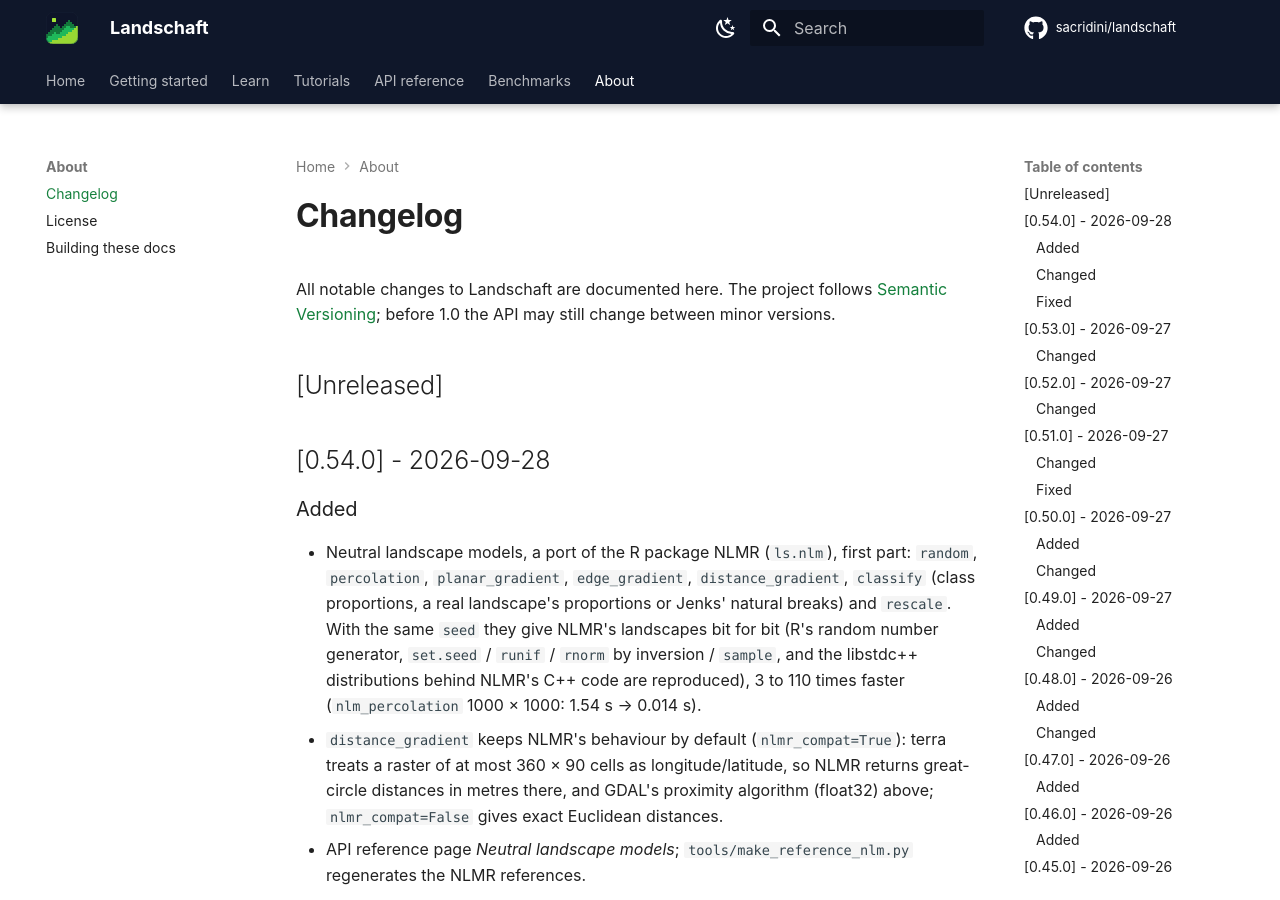
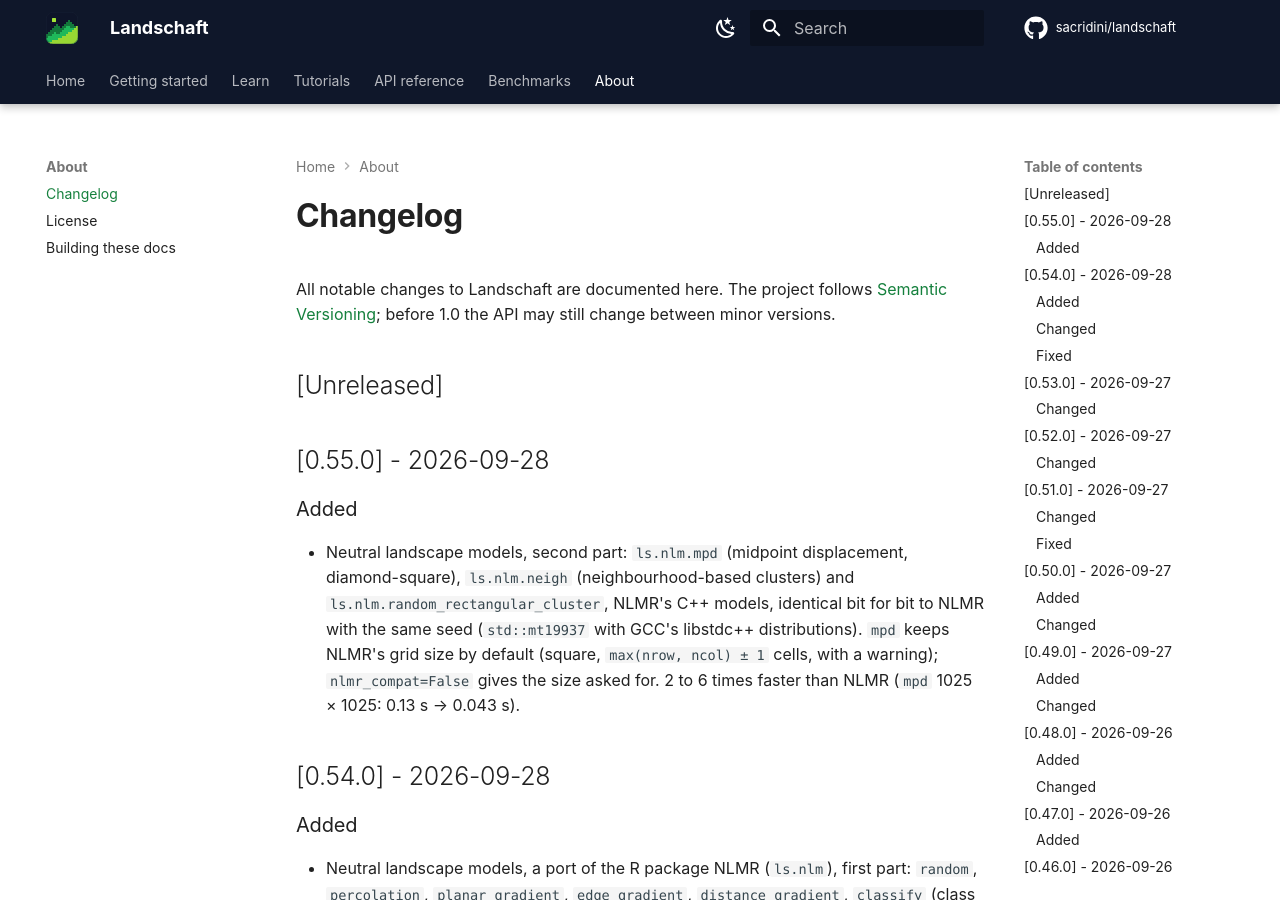
Before and after one commit to sacridini/landschaft, an MkDocs documentation site: the page built from docs/about/changelog.md, in a window 1280 px wide and 900 px high. Built offline with MkDocs 1.6.1 and Material for MkDocs 9.7.7, drawn with Linux system fonts in a browser that asks for light colours; comment, search, counter and statistics services are not loaded.

Commit message:
chore: release 0.55.0

```diff
--- a/CHANGELOG.md
+++ b/CHANGELOG.md
@@ -5,6 +5,17 @@ All notable changes to Landschaft are documented here. The project follows
 between minor versions.
 
 ## [Unreleased]
+
+## [0.55.0] - 2026-09-28
+
+### Added
+- Neutral landscape models, second part: `ls.nlm.mpd` (midpoint displacement,
+  diamond-square), `ls.nlm.neigh` (neighbourhood-based clusters) and
+  `ls.nlm.random_rectangular_cluster`, NLMR's C++ models, identical bit for bit to
+  NLMR with the same seed (`std::mt19937` with GCC's libstdc++ distributions).
+  `mpd` keeps NLMR's grid size by default (square, `max(nrow, ncol) ± 1` cells, with
+  a warning); `nlmr_compat=False` gives the size asked for. 2 to 6 times faster than
+  NLMR (`mpd` 1025 × 1025: 0.13 s → 0.043 s).
 
 ## [0.54.0] - 2026-09-28
 
--- a/pyproject.toml
+++ b/pyproject.toml
@@ -4,7 +4,7 @@ build-backend = "scikit_build_core.build"
 
 [project]
 name = "landschaft"
-version = "0.54.0"
+version = "0.55.0"
 description = "Fast, exact landscape pattern, fragmentation, landscape-metric and connectivity analysis for Python."
 readme = "README.md"
 license = "GPL-3.0-or-later"
```
Also changed, not shown: README.md (+2 -2 lines), docs/benchmarks.md (+4 -1 lines).
